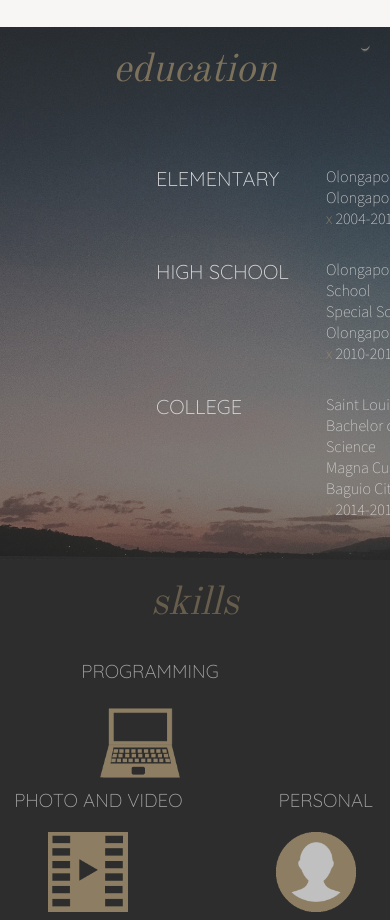
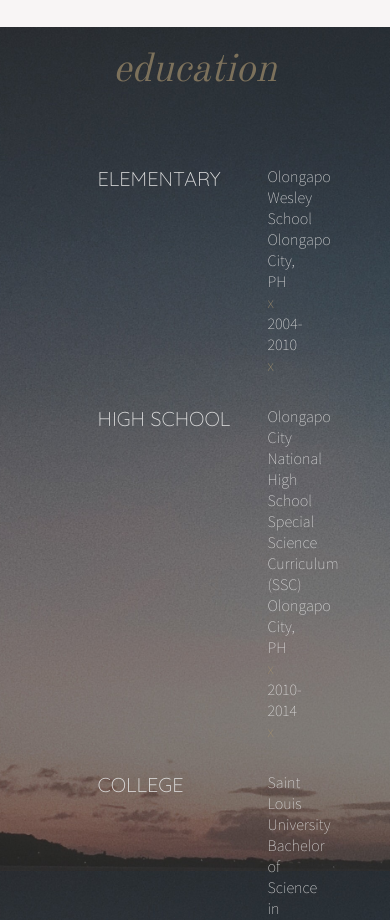
Before and after one commit to shaniadicen/personal-website-html-css, a plain HTML site: page index.html in a window 390 px wide. Shown: the part 1309-2229 px from the top of the page. Drawn offline with Linux system fonts and the light colour scheme.

Commit message:
Add media query to education section

```diff
--- a/styles/styles.css
+++ b/styles/styles.css
@@ -174,7 +174,6 @@ header {
   opacity: 0.9;
 }
 
-
 .menu-option {
   transition: 0.8s ease;
   text-decoration: none;
@@ -275,7 +274,7 @@ h1, h2, h3, h4 {
 }
 
 .place li:last-of-type:after {
-  content: ''
+  content: '';
 }
 
 .location-highlight {
@@ -327,15 +326,28 @@ h1, h2, h3, h4 {
   display: flex;
 }
 
+@media screen and (min-width: 992px) {
   .educ-text {
     padding-top: 40px;
     padding-bottom: 40px;
     color: #dedede;
     font-family: 'Assistant', sans-serif;
-  text-align: left;
     display: block;
+    left: 40%;
     position: relative;
-  left: 40%;
+  }
+}
+
+@media screen and (max-width: 992px) {
+  .educ-text {
+    padding-top: 40px;
+    padding-bottom: 40px;
+    color: #dedede;
+    font-family: 'Assistant', sans-serif;
+    display: block;
+    width: 50%;
+    margin: 0 auto;
+  }
 }
 
 .educ-details li {
@@ -575,7 +587,7 @@ ul, li {
 }
 
 .tools li:last-of-type:after {
-  content: ''
+  content: '';
 }
 
 .dropdown-content-tools {
```
Lines whose indentation alone changed are shown as unchanged.
